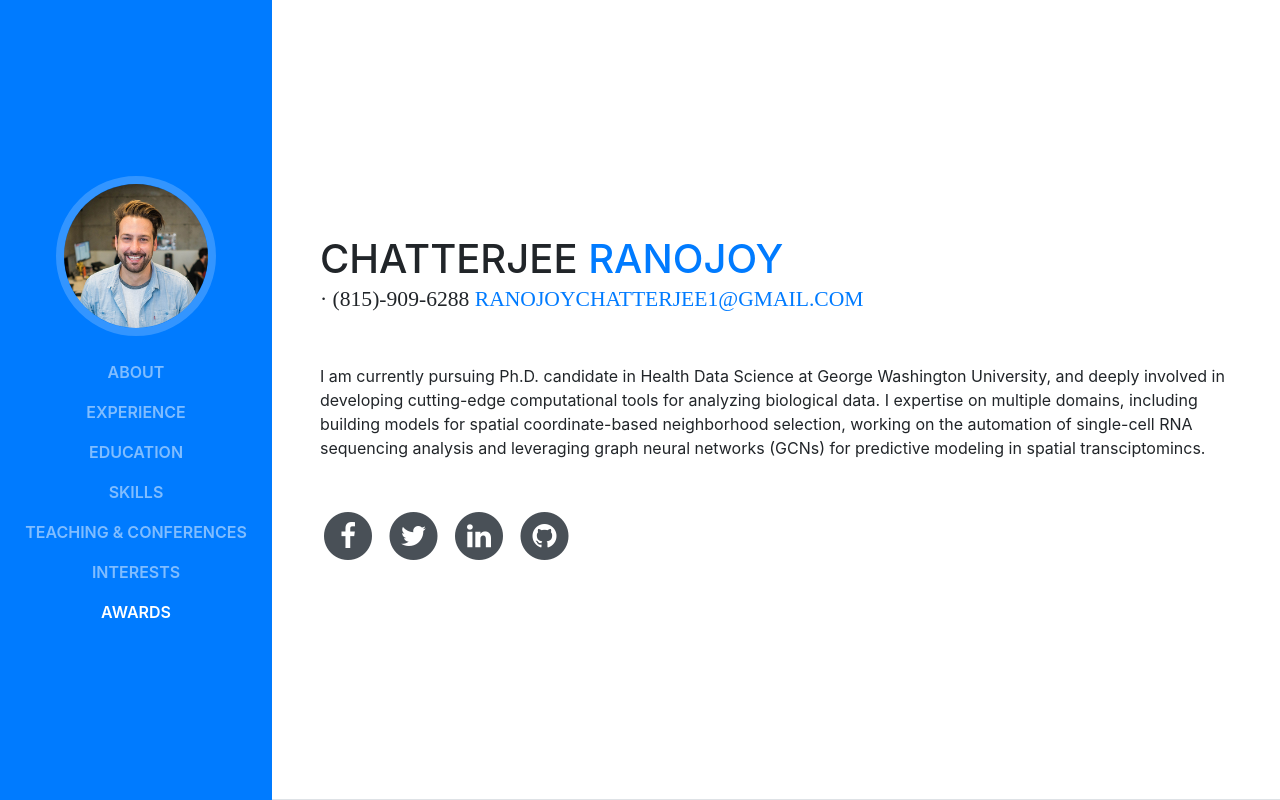
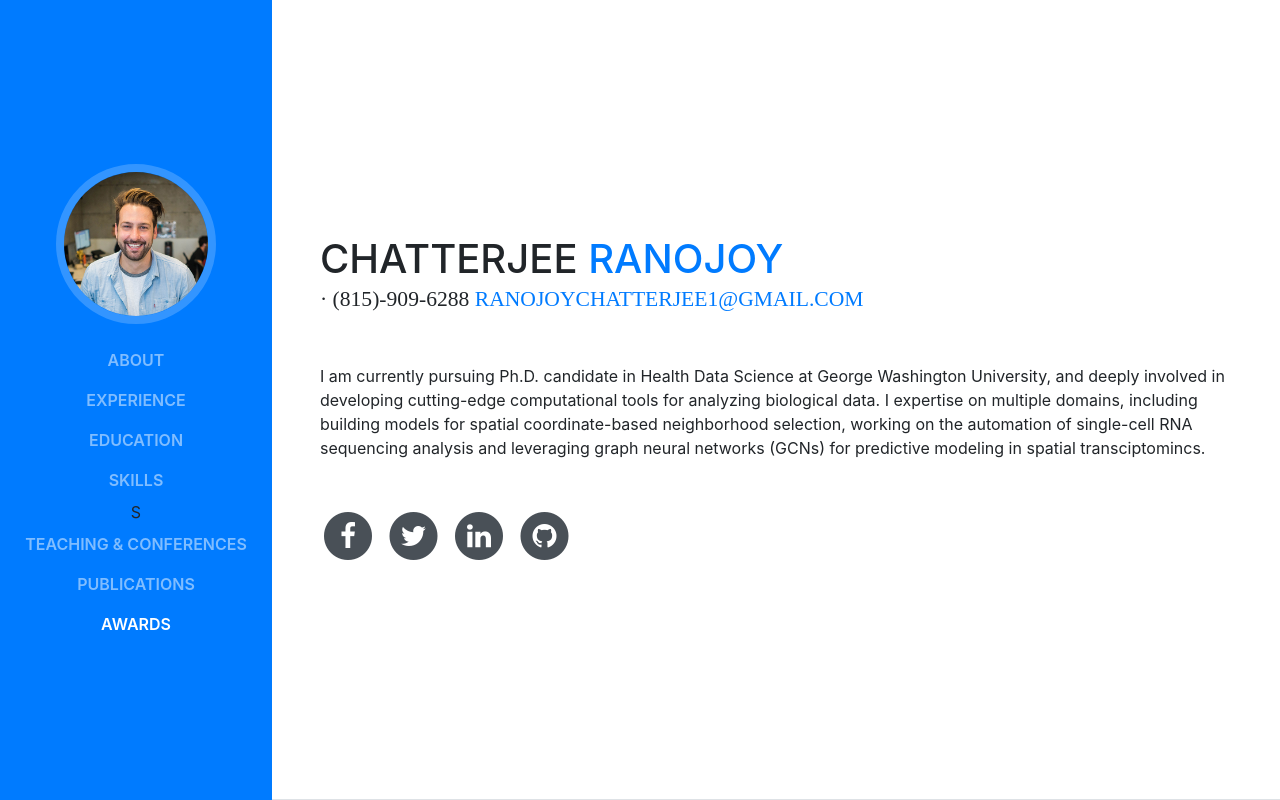
Before and after one commit to ranojoychatterjee/Portfolio_Website, a website with bundled scripts: page index.html in a window 1280 px wide. Shown: the top 800 px of the page. Built offline with nearby package versions, Linux system fonts and the light colour scheme; a web font is replaced by a local one.

Commit message:
Update index.html

```diff
--- a/index.html
+++ b/index.html
@@ -51,11 +51,11 @@
           <li class="nav-item">
             <a class="nav-link js-scroll-trigger" href="#skills">Skills</a>
           </li>
-		  <li class="nav-item">
+		  <li class="nav-item">S
             <a class="nav-link js-scroll-trigger" href="#skills">Teaching & Conferences</a>
           </li>
           <li class="nav-item">
-            <a class="nav-link js-scroll-trigger" href="#interests">Interests</a>
+            <a class="nav-link js-scroll-trigger" href="#interests">Publications</a>
           </li>
           <li class="nav-item">
             <a class="nav-link js-scroll-trigger" href="#awards">Awards</a>
```
